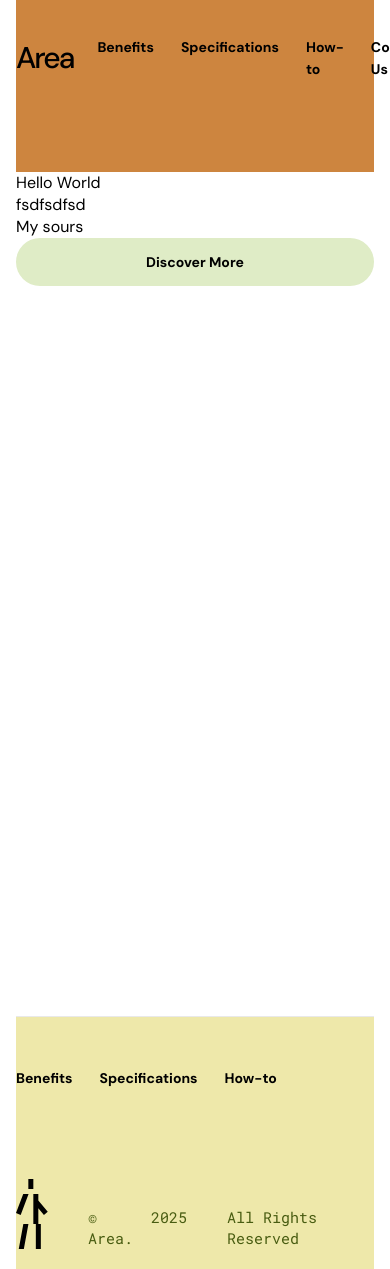
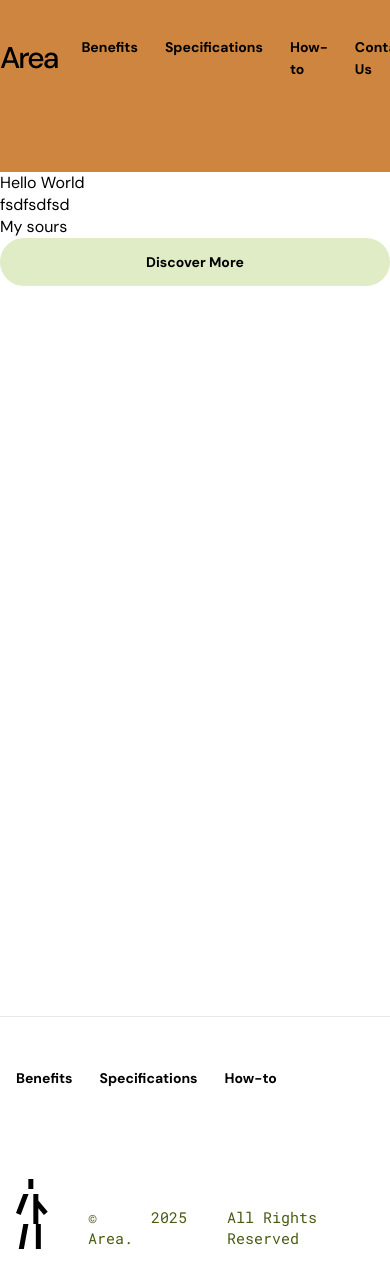
Before and after one commit to ministrov/landing-area-next-ts, a Next.js app: page / in a window 390 px wide. Shown: the top 1269 px of the page. Built offline with nearby package versions, Linux system fonts and the light colour scheme.

Commit message:
fix: fixing a problem with a border top on mobile

```diff
--- a/app/layout.tsx
+++ b/app/layout.tsx
@@ -35,13 +35,11 @@ export default function RootLayout({
   return (
     <html lang="en">
       <body className={`${crimsonText.variable} ${dmSans.variable} ${robotoMono.variable}`}>
-        <div className="container">
-          <Header />
-          <main style={{ height: '100vh' }}>
-            {children}
-          </main>
-          <Footer />
-        </div>
+        <Header />
+        <main style={{ height: '100vh' }}>
+          {children}
+        </main>
+        <Footer />
       </body>
     </html>
   );
--- a/layouts/footer/Footer.module.css
+++ b/layouts/footer/Footer.module.css
@@ -1,8 +1,7 @@
-.footer {
+.wrapper {
   padding-top: 40px;
   padding-bottom: 20px;
   border-top: 1px solid var(--color-02);
-  background-color: palegoldenrod;
 }
 
 .top {
@@ -33,3 +32,13 @@
   line-height: 21px;
   color: var(--color-04);
 }
+
+@media screen and (max-width: 800px) {
+  .footer {
+    border-top: 1px solid var(--color-02);
+  }
+
+  .wrapper {
+    border-top: none;
+  }
+}
--- a/layouts/footer/Footer.tsx
+++ b/layouts/footer/Footer.tsx
@@ -6,6 +6,8 @@ import styles from "./Footer.module.css";
 export const Footer = () => {
   return (
     <footer className={styles.footer}>
+      <div className="container">
+        <div className={styles.wrapper}>
           <div className={styles.top}>
             <NavGroup links={footerLinks} />
           </div>
@@ -19,6 +21,8 @@ export const Footer = () => {
 
             <p>All Rights Reserved</p>
           </div>
+        </div>
+      </div>
     </footer>
   )
 }
```
Lines whose indentation alone changed are shown as unchanged.
